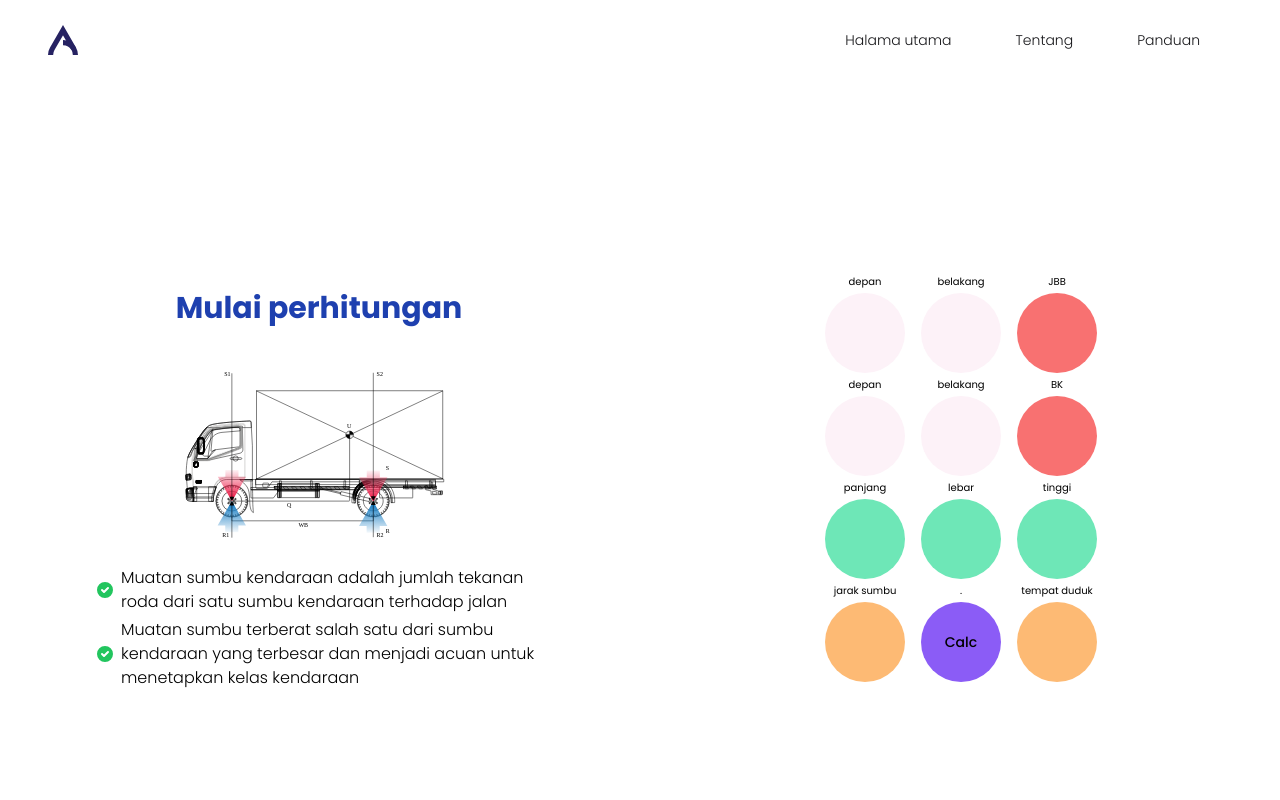
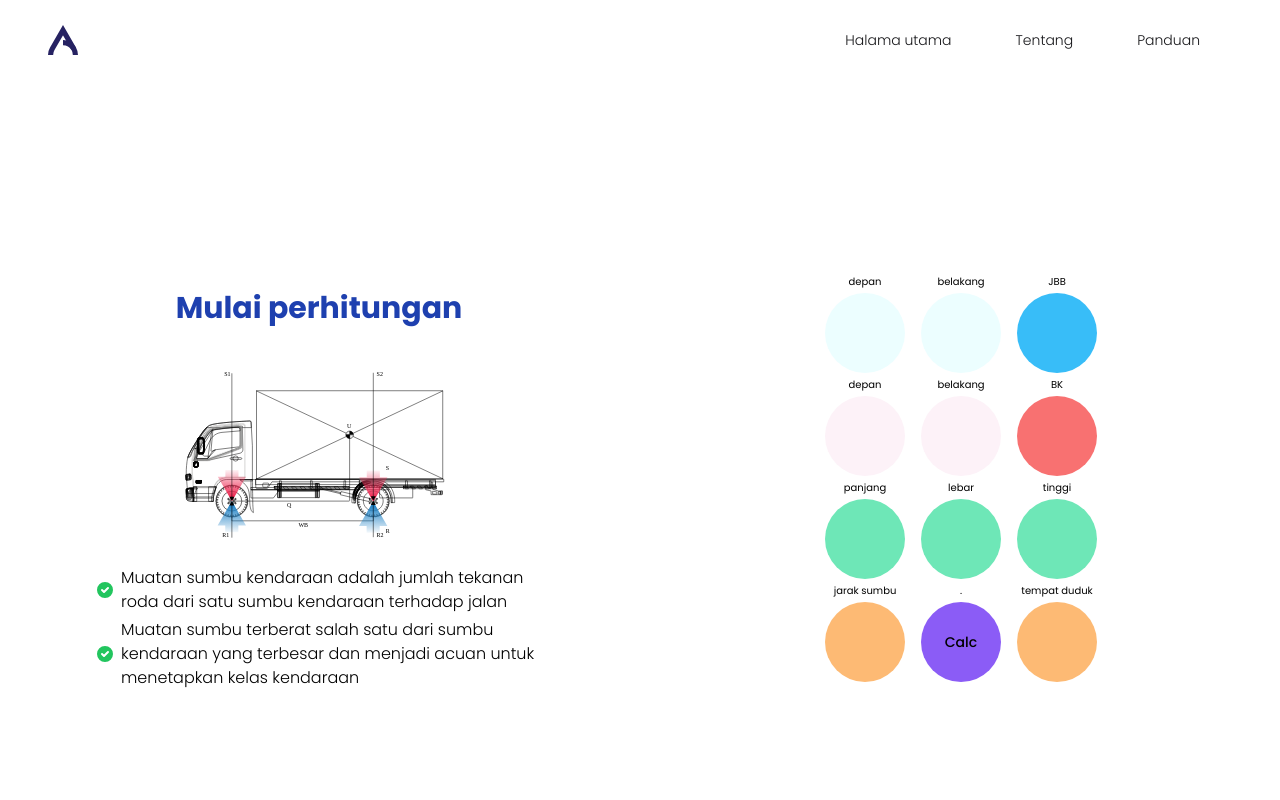
Before and after one commit to yasrielhy/alec, a Next.js app: page /calc in a window 1280 px wide. Shown: the top 800 px of the page. Built offline with nearby package versions, Linux system fonts and the light colour scheme.

Commit message:
perubahan warna

```diff
--- a/pages/calc.js
+++ b/pages/calc.js
@@ -108,7 +108,7 @@ function Calc() {
                                 <div className="flex flex-col">
                                     <label className="text-center text-[10px]">depan</label>
                                     <input
-                                        className="w-20 h-20 mx-2 my-1 bg-pink-50 hover:bg-pink-100 active:bg-pink-100 focus:outline-none rounded-full font-medium text-[14px] text-center"
+                                        className="w-20 h-20 mx-2 my-1 bg-cyan-50 hover:bg-cyan-100 active:bg-cyan-100 focus:outline-none rounded-full font-medium text-[14px] text-center"
                                         value={totalWeight.frontGVW}
                                         onChange={handleTotalFront}
                                         name='frontGVW'
@@ -117,7 +117,7 @@ function Calc() {
                                 <div className="flex flex-col">
                                     <label className="text-center text-[10px]">belakang</label>
                                     <input
-                                        className="w-20 h-20 mx-2 my-1 bg-pink-50 hover:bg-pink-100 active:bg-pink-100 focus:outline-none rounded-full font-medium text-[14px] text-center"
+                                        className="w-20 h-20 mx-2 my-1 bg-cyan-50 hover:bg-cyan-100 active:bg-cyan-100 focus:outline-none rounded-full font-medium text-[14px] text-center"
                                         value={totalWeight.rearGVW}
                                         onChange={handleTotalRear}
                                         name='rearGVW'
@@ -126,7 +126,7 @@ function Calc() {
                                 <div className="flex flex-col">
                                     <label className="text-center text-[10px]">JBB</label>
                                     <input
-                                        className="w-20 h-20 mx-2 my-1 bg-red-400 hover:bg-red-500 active:bg-red-500 focus:outline-none rounded-full font-medium text-[14px] text-center"
+                                        className="w-20 h-20 mx-2 my-1 bg-sky-400 hover:bg-sky-500 active:bg-sky-500 focus:outline-none rounded-full font-medium text-[14px] text-center"
                                         value={totalWeight.totGVW}
                                         //onChange={handleTotalGVW}
                                         name='totGVW'
```
